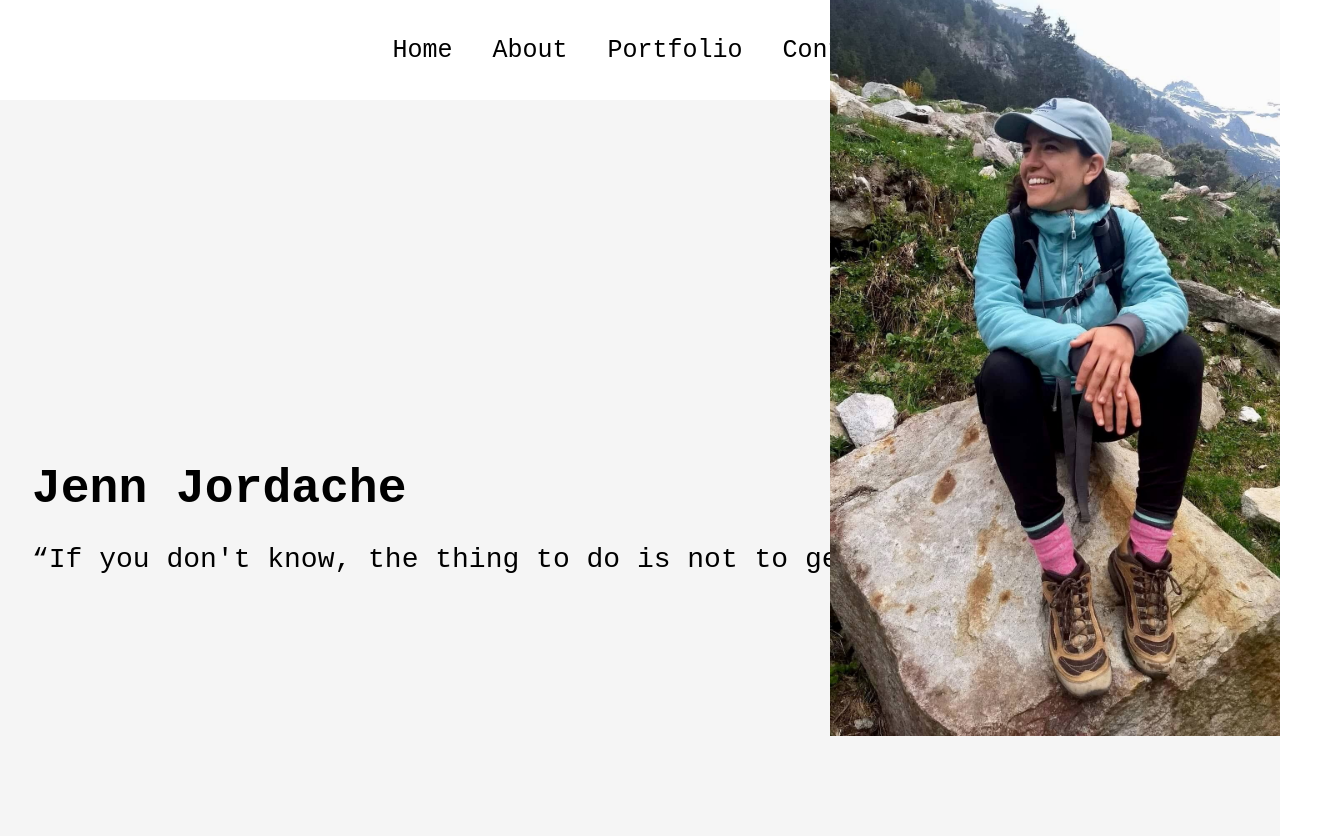
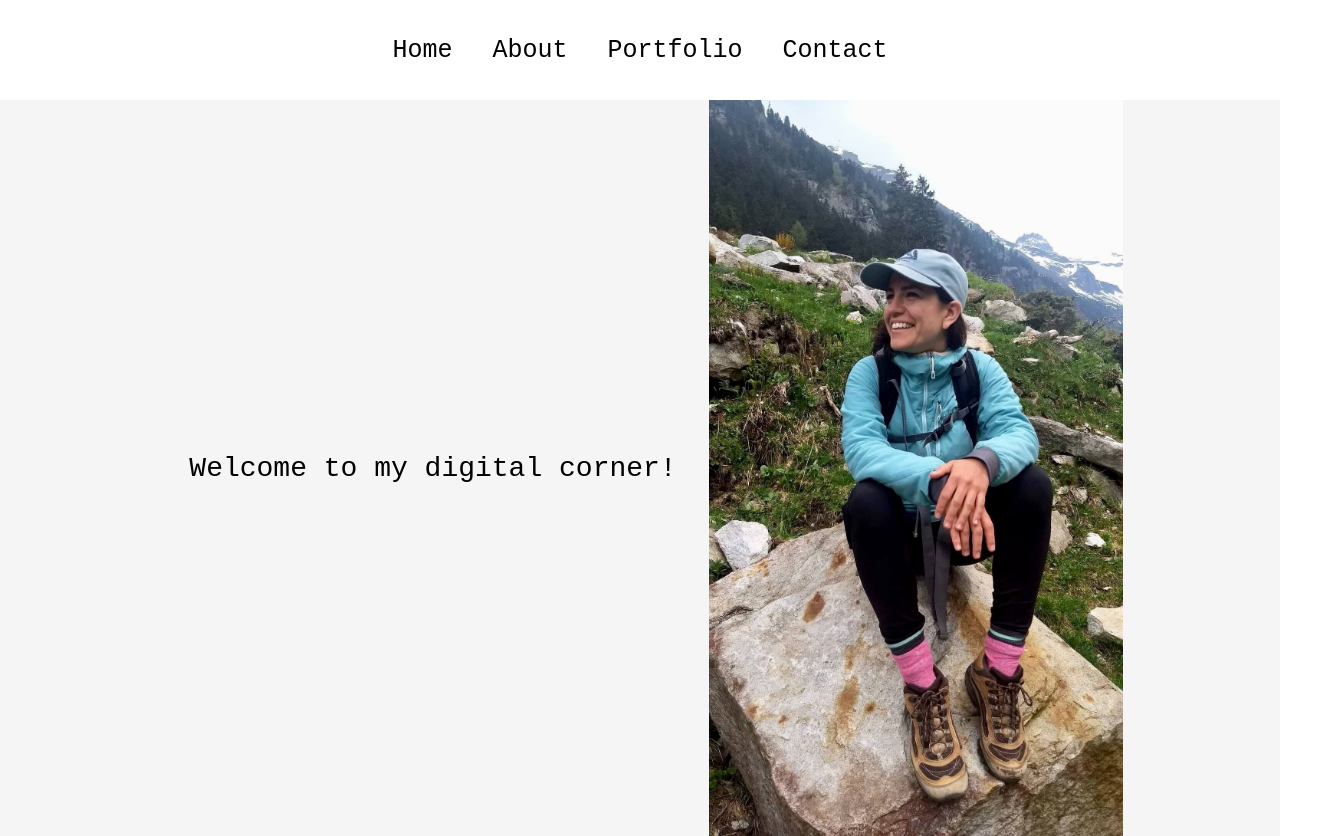
Before and after one commit to jenni4j/my-website, a React (Create React App) app in the folder website/: page / in a window 1280 px wide. Shown: the whole page, 1344 px wide, since content can reach past the window. Built offline with nearby package versions, Linux system fonts and the light colour scheme.

Commit message:
finished intro page

```diff
--- a/website/src/App.js
+++ b/website/src/App.js
@@ -1,7 +1,7 @@
 import './App.css';
 import Home from "./pages/Home";
 import Navbar from "./components/NavBar/Navbar";
-import About from "./components/About/About";
+import Intro from "./components/Intro/Intro";
 import Portfolio from "./pages/Portfolio";
 import Contact from "./pages/Contact";
 
@@ -10,7 +10,7 @@ function App() {
   return (
     <div className="App">
       <Navbar />
-      <About />
+      <Intro />
       </div>
   );
 }
--- a/website/src/components/About/About.js
+++ /dev/null
@@ -1,18 +0,0 @@
-import React from "react";
-import pic from "../About/IMG_4691.JPG";
-import "./About.css";
-import {Link} from 'react-scroll';
-
-function About() {
-    return (
-      <section id="about">
-        <div className="aboutContent">
-          <span className="aboutTitle">Jenn Jordache</span>
-          <p className="aboutText">“If you don't know, the thing to do is not to get scared, but to learn.”</p>
-        </div>
-        <img src={pic} alt="Jenn Jordache" className="pic" />
-      </section>
-    );
-  }
-
-  export default About;
--- a/website/src/components/About/About.css
+++ b/website/src/components/Intro/Intro.css
@@ -1,4 +1,4 @@
-#about {
+#intro {
     height: calc(100vh - 4rem);
     max-width: 100rem;
     margin: 0 auto;
@@ -8,18 +8,13 @@
 
 .pic {
     flex: 1;
-    position: absolute;
-    top: -4rem;
-    right: 0;
-    height: 100vh;
+    height: 100%;
     max-width: 100%;
     object-fit: cover;
 }
 
-.aboutContent {
+.introContent {
     flex: 2;
-    height: 100vh;
-    width: 100vw;
     padding: 2rem;
     font-size: 3rem;
     font-weight: 700;
@@ -28,7 +23,7 @@
     justify-content: center;
 }
 
-.aboutText {
+.introText {
     font-size: 1.75rem;
     font-weight: 100;
 }
--- /dev/null
+++ b/website/src/components/Intro/Intro.js
@@ -0,0 +1,17 @@
+import React from "react";
+import pic from "./IMG_4691.JPG";
+import "./Intro.css";
+import {Link} from 'react-scroll';
+
+function Intro() {
+    return (
+      <section id="intro">
+        <div className="introContent">
+          <p className="introText">Welcome to my digital corner!</p>
+        </div>
+        <img src={pic} alt="Jenn Jordache" className="pic" />
+      </section>
+    );
+  }
+
+  export default Intro;
```
Also changed, not shown: website/src/components/Intro/IMG_4691.JPG (renamed from website/src/components/About/IMG_4691.JPG).
